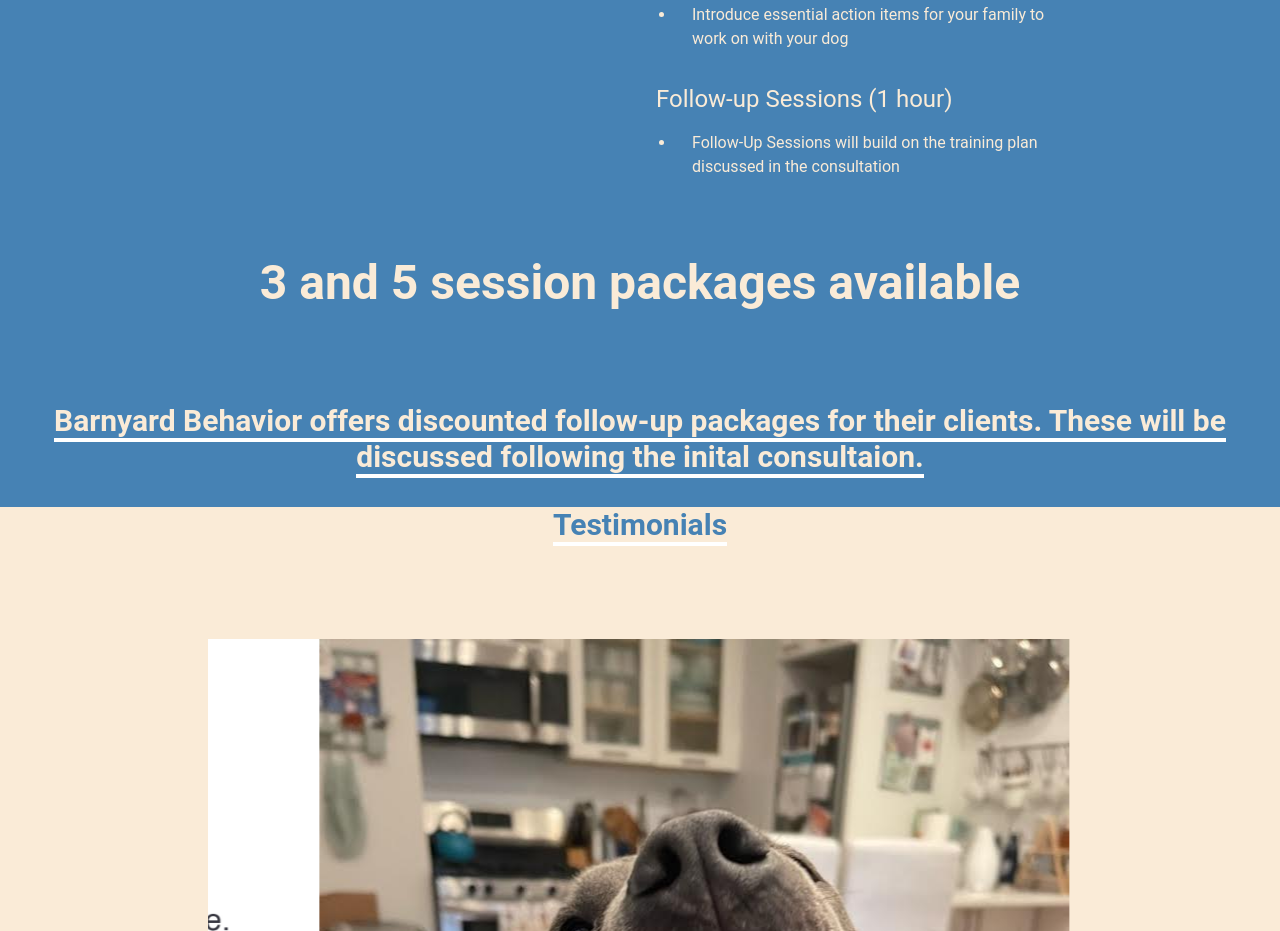
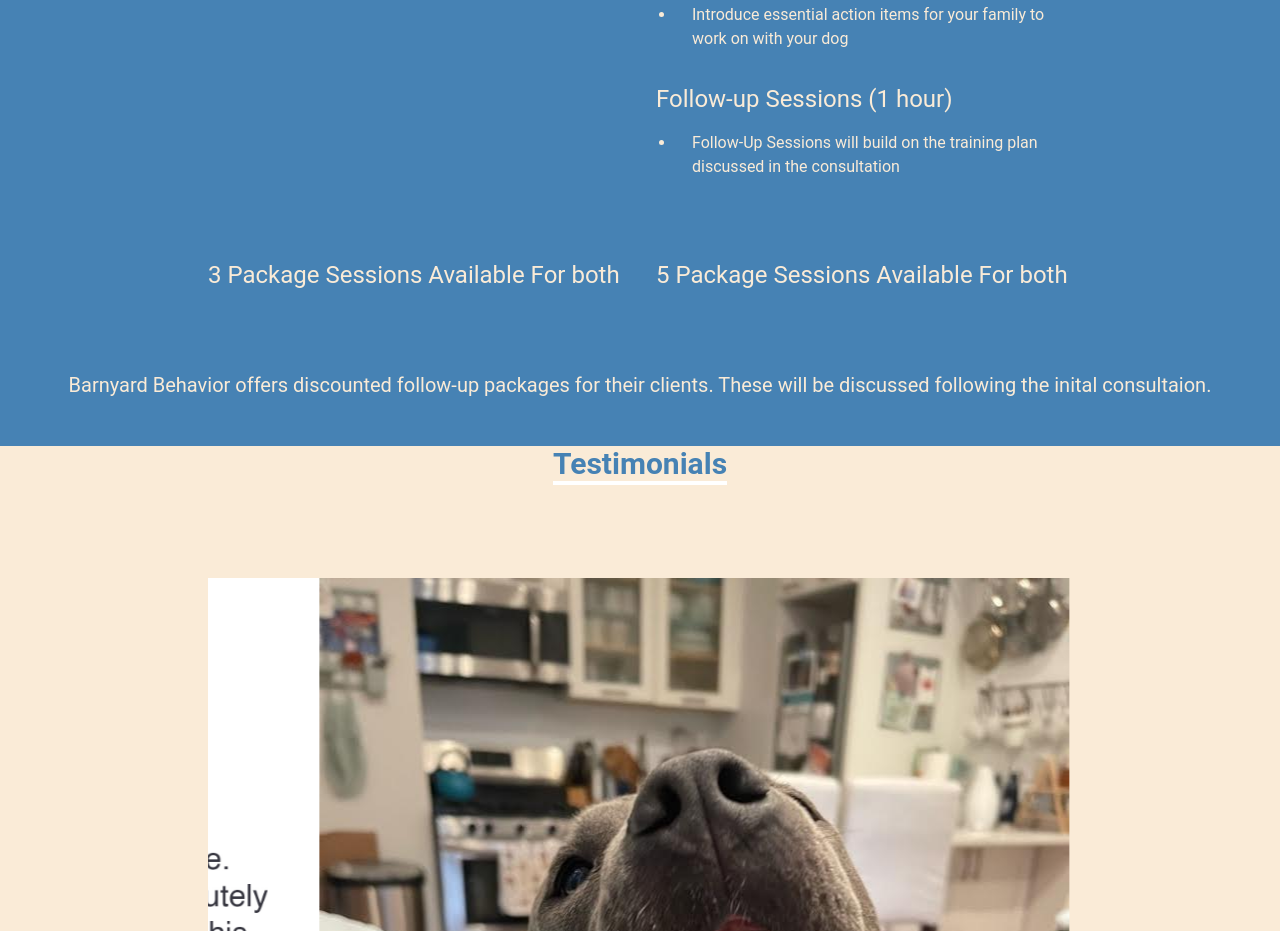
Before and after one commit to Kateattardo/Claire-Cario, a React (Create React App) app: page / in a window 1280 px wide. Shown: the part 2120-3051 px from the top of the page. Built offline with nearby package versions, Linux system fonts and the light colour scheme.

Commit message:
package sessions component added

```diff
--- a/src/App.js
+++ b/src/App.js
@@ -2,6 +2,7 @@ import Navbar from "./components/Navbar";
 import Home from "./components/Home";
 import About from "./components/About";
 import Services from "./components/Services";
+import PackageSessions from "./components/PackageSessions";
 import Testimonials from "./components/Testimonials";
 import Contact from "./components/Contact";
 
@@ -12,6 +13,7 @@ function App() {
       <Home />
       <About />
       <Services />
+      <PackageSessions />
       <Testimonials />
       <Contact />
     </div>
--- /dev/null
+++ b/src/components/PackageSessions.jsx
@@ -0,0 +1,39 @@
+import React from "react";
+
+const PackageSession = ({ title }) => (
+  <div>
+    <h2 className="text-2xl pb-4">{title}</h2>
+  </div>
+);
+
+const Services = () => {
+  const packageSessions = [
+    "3 Package Sessions Available For both ",
+    "5 Package Sessions Available For both",
+  ];
+
+  return (
+    <div name="services" className="w-full h-auto bg-[#4682B4] text-[#faebd7]">
+      <div className="flex flex-col justify-center items-center w-full ">
+        {/* Other content */}
+
+        {/* Dynamically render package sessions */}
+        <div className="max-w-4xl mx-auto px-4 w-full grid md:grid-cols-2  gap-8">
+          {packageSessions.map((session) => (
+            <PackageSession key={session} title={session} />
+          ))}
+        </div>
+
+        {/* Centered Note at the Bottom  */}
+        <div className="w-full text-center pt-16 pb-8">
+          <p className="text-lg sm:text-xl">
+            Barnyard Behavior offers discounted follow-up packages for their
+            clients. These will be discussed following the inital consultaion.
+          </p>
+        </div>
+      </div>
+    </div>
+  );
+};
+
+export default Services;
--- a/src/components/Services.jsx
+++ b/src/components/Services.jsx
@@ -46,8 +46,6 @@ const Services = () => {
                 the consultation
               </li>
             </ul>
-            {/* <h1 className="text-2xl pb-4">3 Package Sessions</h1>
-            <h1 className="text-2xl">5 Package Sessions</h1> */}
           </div>
 
           {/* Virtual Rates Column */}
@@ -90,28 +88,22 @@ const Services = () => {
               </li>
             </ul>
             <h1 className="text-2xl pb-4">Follow-up Sessions (1 hour)</h1>
-            <ul className="list-disc text 1 pb-4 pl-5">
+            <ul className="list-disc text 1 pb-20 pl-5">
               <li>
                 Follow-Up Sessions will build on the training plan discussed in
                 the consultation{" "}
               </li>
             </ul>
-            {/* <h1 className="text-2xl pb-4">3 Package Sessions</h1>
-            <h1 className="text-2xl">5 Package Sessions</h1> */}
           </div>
         </div>
-        <div className="w-full text-center pt-16 pb-8">
-          <h1 className="text-2xl  sm:text-5xl font-bold ">
-            3 and 5 session packages available
-          </h1>
-        </div>
+
         {/* Centered H1 Tag at the Bottom */}
-        <div className="w-full text-center pt-16 pb-8">
+        {/* <div className="w-full text-center pt-16 pb-8">
           <h1 className="text-2xl  sm:text-3xl font-bold inline border-b-4  border-white">
             Barnyard Behavior offers discounted follow-up packages for their
             clients. These will be discussed following the inital consultaion.
           </h1>
-        </div>
+        </div> */}
       </div>
     </div>
   );
```
